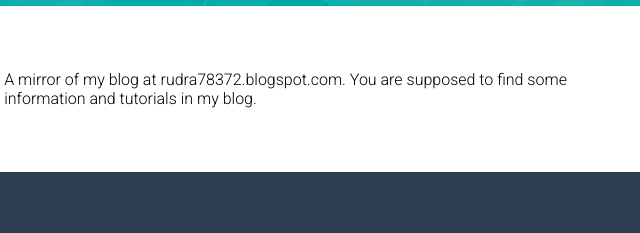
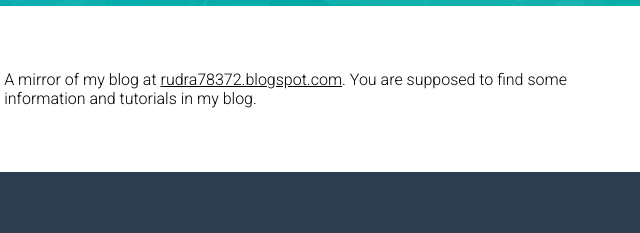
Before and after one commit to RUDRA78372/RUDRA78372.github.io, a plain HTML site: page index.html in a window 1280 px wide. Shown: the part 558-791 px from the top of the page, 331-971 px from the left. Drawn offline with Linux system fonts and the light colour scheme.

Commit message:
Update index.html

```diff
--- a/index.html
+++ b/index.html
@@ -42,7 +42,7 @@
             <div class="blog card-container">
                 <section class="card-content">
                     <h1>Blog</h1>
-                    <p>A mirror of my blog at rudra78372.blogspot.com. You are supposed to find some information and tutorials in my blog.</p>
+                    <p>A mirror of my blog at <a href="https://rudra78372.blogspot.com" target="_blank">rudra78372.blogspot.com</a>. You are supposed to find some information and tutorials in my blog.</p>
                     <a href="blog.html">My Blog</a>
                 </section>
             </div>
```
